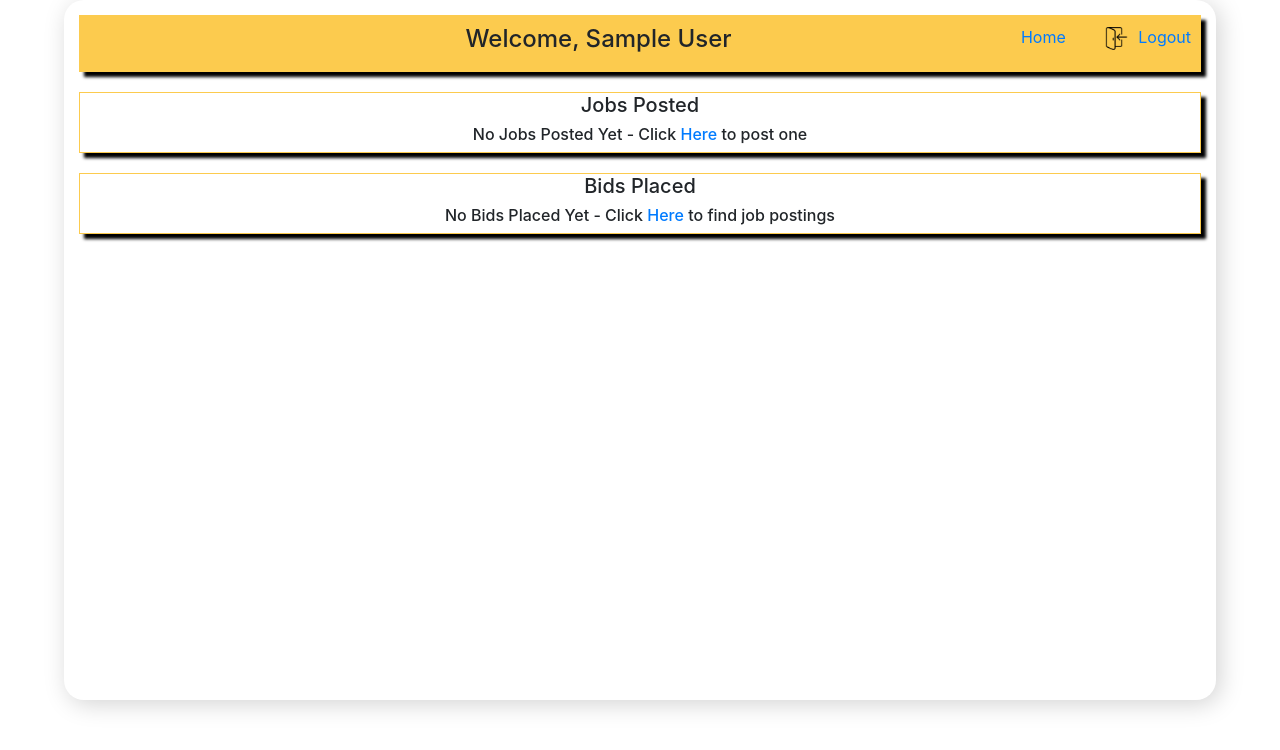
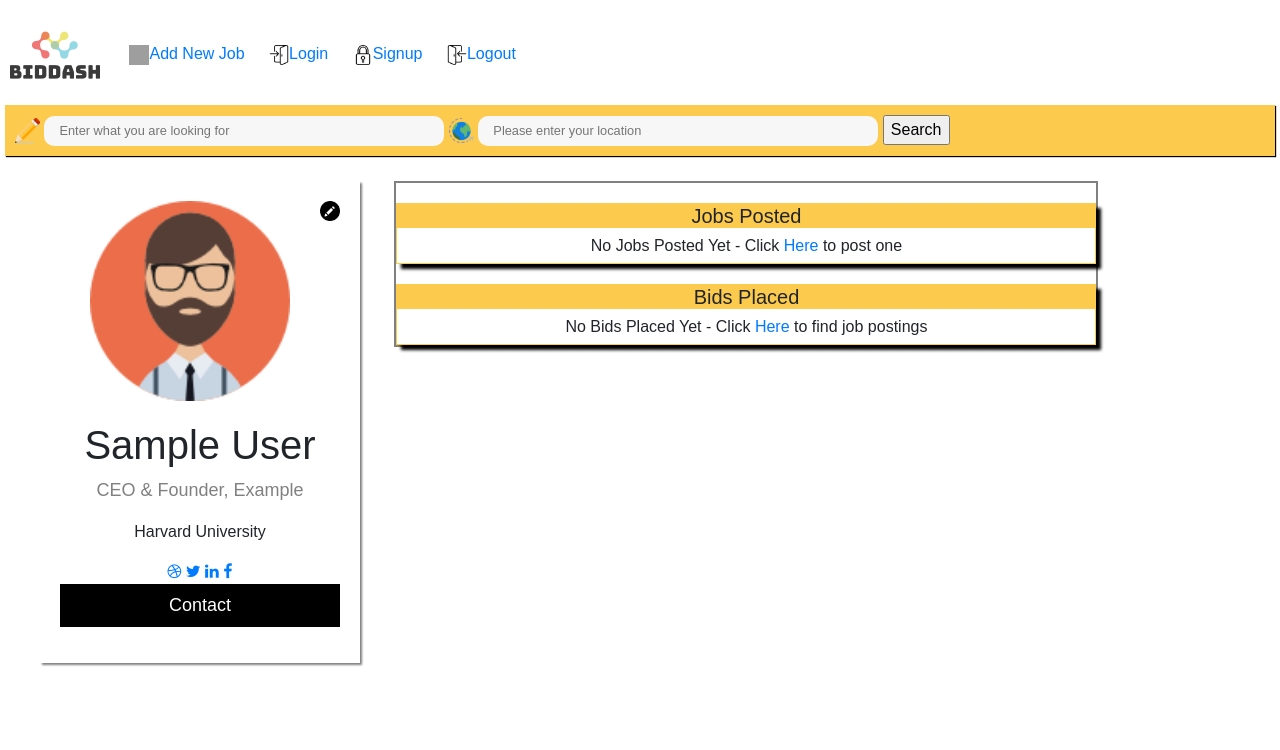
Before and after one commit to danielyong92/Bid-Dash, a Django app: template apps/users/templates/users/profile.html in a window 1280 px wide. Shown: the top 750 px of the page. Run offline with Django 3.2, Linux system fonts and the light colour scheme; the template is opened without the code that fills it, so the values that code supplies are empty; the visitor is signed in with stand-in values (Sample User, id 1); parts of the project's set-up code (start-up, migrations or seed data) failed here and were passed over; some libraries are stand-ins or nearby versions; grey boxes are pictures that could not be loaded.

Commit message:
profupdate

```diff
--- a/apps/users/static/users/css/profile.css
+++ b/apps/users/static/users/css/profile.css
@@ -1,16 +1,81 @@
+*{
+    font-family: Arial, Helvetica, sans-serif;
+}
 #container{
+
     margin:auto;
-    width:90%;
+    /* padding: 15px; */
+    min-height: 700px;
+    /* width:90%;
+    box-shadow: 4px 4px 25px lightgray;
+    border-radius: 20px; */
+}
+#logo{
+    width:100px;
+    height: 100px;
+}
+.category_icon{
+    margin-left: 10px;
+    margin-right: 10px;
+    width: 25px;
+    height:25px;
+}
+.navigation{
+    padding: 5px;
+    /* position:fixed; */
+    width: 100%;
+    /* box-shadow: 5px 5px 3px black; */
+}
+
+#mid{
+    padding: 10px;
+    background-color:#fccb4e;
+    min-height: 20px;
+    box-shadow: 1px 1px 1px black;
+    margin-bottom: 20px;
+}
+.icons{
+    width: 25px;
+    height: 25px;
+}
+.search{
+    width: 400px;
+    border-radius: 10px;
+    height: 30px;
+    border:none;
+    background-color: #f7f7f7;
+    /* box-shadow: 3px 3px 3px black; */
     padding: 15px;
-    box-shadow: 4px 4px 25px lightgray;
-    min-height: 700px;
-    border-radius: 20px;
+    font-size: 80%;
+    display: inline-block;
 }
-#navigation{
-    background-color:#fccb4e;
-    padding: 10px;
-    text-align: right;
-    box-shadow: 5px 5px 3px black;
+.search:focus{
+    outline:none;
+    box-shadow: 5px 5px 5px grey;
+}
+.search:hover{
+    box-shadow: 5px 5px 5px darkgrey;
+}
+.content{
+    vertical-align: top;
+    padding: 15px;
+    margin-bottom:25px;
+    margin-left:25px;
+    /* margin:auto; */
+    box-shadow: 4px 4px 4px gray;
+}
+.content:hover{
+    transform: scale(1.01);
+    box-shadow: 5px 5px 5px black;
+}
+.icon1{
+    width: 35px;
+    height: 35px;
+}
+.icon2{
+    margin-left: 20px;
+    width:20px;
+    height:20px;
 }
 #job-content{
     text-align: center;
@@ -30,17 +95,63 @@
     text-align: left;
     width: 50%;
 }
-.home{
-    display: inline-block;
-    vertical-align: top;
-}
 .logout{
     display: inline-block;
     vertical-align: top;
 }
-.icon2{
-    margin-left:35px;
-    margin-right:10px;
-    width: 23px;
-    height:23px;
+.left{
+    text-align: center;
+    width: 25%;
+    display:inline-block;
+    /* border: 1px solid gray; */
+    box-shadow: 2px 2px 2px gray;
+    padding: 20px;
+    margin-left: 40px;
 }
+.right{
+    border: 2px solid gray;
+    margin-left: 30px;
+    vertical-align: top;
+    display: inline-block;
+    width: 55%;
+}
+
+#avatar{
+    width: 200px;
+    height: 200px;
+    margin-bottom:20px;
+}
+#edit{
+    width: 20px;
+    height: 20px;
+    float:right;
+}
+
+.post_title{
+    background-color:#fccb4e;
+}
+
+/* CSS */
+.title {
+    color: grey;
+    font-size: 18px;
+  }
+
+  button {
+    border: none;
+    outline: 0;
+    display: inline-block;
+    padding: 8px;
+    color: white;
+    background-color: #000;
+    text-align: center;
+    cursor: pointer;
+    width: 100%;
+    font-size: 18px;
+  }
+
+  button:hover, a:hover {
+    opacity: 0.7;
+  }
+
+/* endCSS */
--- a/apps/users/templates/users/profile.html
+++ b/apps/users/templates/users/profile.html
@@ -1,26 +1,60 @@
 <!DOCTYPE html>
 <html lang="en">
+
 <head>
     <meta charset="UTF-8">
     <meta name="viewport" content="width=device-width, initial-scale=1.0">
     <meta http-equiv="X-UA-Compatible" content="ie=edge">
     <title>Bid Dash - Profile</title>
     {% load static %}
-        <link rel="stylesheet" href="https://stackpath.bootstrapcdn.com/bootstrap/4.3.1/css/bootstrap.min.css" integrity="sha384-ggOyR0iXCbMQv3Xipma34MD+dH/1fQ784/j6cY/iJTQUOhcWr7x9JvoRxT2MZw1T" crossorigin="anonymous">
+    <link rel="stylesheet" href="https://stackpath.bootstrapcdn.com/bootstrap/4.3.1/css/bootstrap.min.css"
+        integrity="sha384-ggOyR0iXCbMQv3Xipma34MD+dH/1fQ784/j6cY/iJTQUOhcWr7x9JvoRxT2MZw1T" crossorigin="anonymous">
     <link rel="stylesheet" href="{% static 'users/css/profile.css' %}">
-        <link rel="icon" type="image/x-icon" href="../../static/users/images/favicon.png">
+    <link rel="stylesheet" href="https://cdnjs.cloudflare.com/ajax/libs/font-awesome/4.7.0/css/font-awesome.min.css">
+
 </head>
+
 <body>
     <div id="container">
-
-            <div id="navigation">
-                <h4 class="head-title">Welcome, {{user.first_name}} {{user.last_name}}</h4>
-                <a class="home" href="/dashboard">Home</a>
-                <a class="logout" href="/logout"><img class="icon2" src="{% static 'users/images/logout.png' %}" />Logout</a>
+        <div class="navigation">
+            <div id="top">
+                <a href="/dashboard"><img id="logo" src="{% static 'dashboard/images/logo2.png' %}"></a>
+                <!-- <h4 class="head-title">Welcome, {{user.first_name}} {{user.last_name}}</h4> -->
+                <a href="/newjob" id="newjob"><img class="icon2" src="{% static 'dashboard/images/add.png' %}">Add
+                    New
+                    Job</a>
+                <a href="/login"><img class="icon2" src="{% static 'homepage/images/login.png' %}" />Login</a>
+                <a href="/signup"><img class="icon2" src="{% static 'homepage/images/padlock.png' %}" />Signup</a>
+                <a href="/logout"><img class="icon2" src="{% static 'users/images/logout.png' %}" />Logout</a>
+            </div>
+            <div id="mid">
+                <form>
+                    <img class="icons" src="{% static 'homepage/images/edit.png' %}">
+                    <input type="text" name="category" class="search" placeholder="Enter what you are looking for">
+                    <img class="icons" src="{% static 'homepage/images/world.png' %}">
+                    <input type="text" name="location" class="search" placeholder="Please enter your location">
+                    <input type="submit" value="Search">
+                </form>
+            </div>
+        </div>
+        <!-- END HEADER -->
+        <div class="left">
+                <a href=""><img  id="edit" src="{% static 'users/images/pencil.png' %}"></a>
+                <img id="avatar" src="{% static 'dashboard/images/man2.png' %}">
+                <h1>{{user.first_name}} {{user.last_name}}</h1>
+                <p class="title">CEO & Founder, Example</p>
+                <p>Harvard University</p>
+                <a href="#"><i class="fa fa-dribbble"></i></a>
+                <a href="#"><i class="fa fa-twitter"></i></a>
+                <a href="#"><i class="fa fa-linkedin"></i></a>
+                <a href="#"><i class="fa fa-facebook"></i></a>
+                <p><button>Contact</button></p>
         </div>
 
+
+        <div class="right">
             <div id="job-content">
-                <h5>Jobs Posted</h5>
+                <h5 class="post_title">Jobs Posted</h5>
                 {% if job_count > 0 %}
                 <table class="table table-striped table-bordered table-light">
                     <thead>
@@ -45,12 +79,12 @@
                     </tbody>
                 </table>
                 {% else %}
-                <h6>No Jobs Posted Yet - Click <a href="">Here</a> to post one</h6>
+                <h6>No Jobs Posted Yet - Click <a href="newjob">Here</a> to post one</h6>
                 {% endif %}
             </div>
 
             <div id="bid-content">
-                <h5>Bids Placed</h5>
+                <h5 class="post_title">Bids Placed</h5>
                 {% if bid_count > 0 %}
                 <table class="table table-striped table-bordered table-light">
                     <thead>
@@ -74,7 +108,11 @@
                 <h6>No Bids Placed Yet - Click <a href="">Here</a> to find job postings</h6>
                 {% endif %}
             </div>
+        </div>
+
+
 
     </div>
 </body>
+
 </html>
```
Also changed, not shown: apps/users/static/users/images/pencil.png (added). Lines whose indentation alone changed are shown as unchanged.
